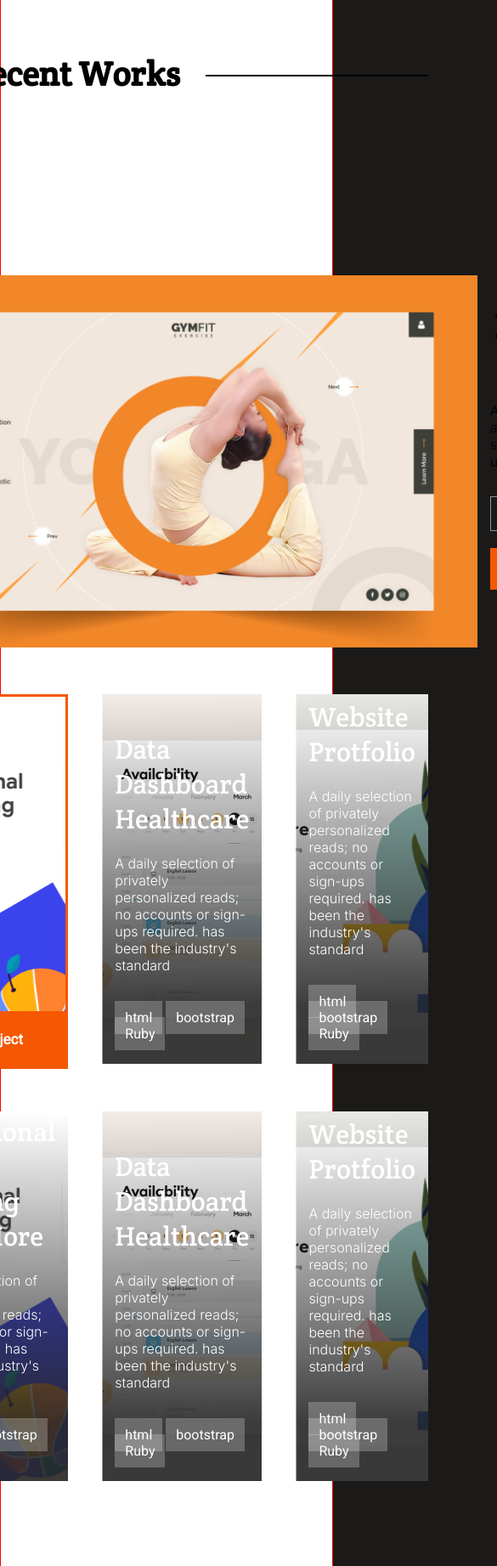
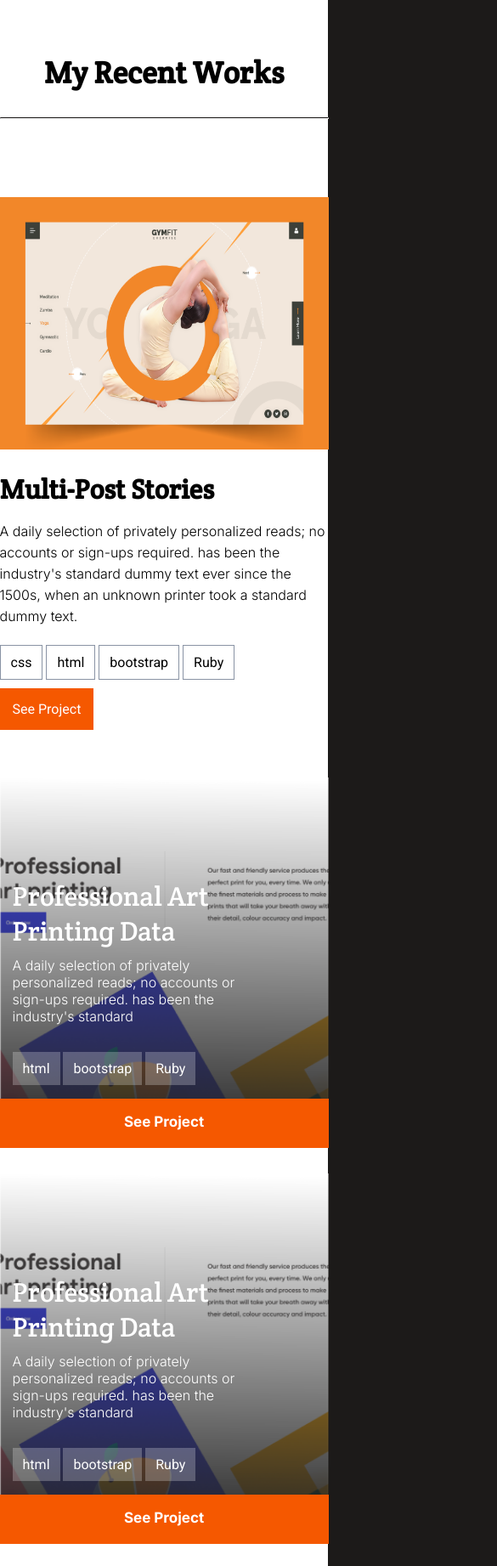
Before and after one commit to mhamedGd/microverse-portfolio, a website: page src/index.html in a window 390 px wide. Shown: the part 760-2603 px from the top of the page at 85% size, 585 px wide, since content can reach past the window. Drawn offline with Linux system fonts and the light colour scheme.

Commit message:
Add works section support for mobile

```diff
--- a/src/index.html
+++ b/src/index.html
@@ -5,7 +5,6 @@
   <meta http-equiv="X-UA-Compatible" content="IE=edge">
   <meta name="viewport" content="width=device-width, initial-scale=1.0">
   <link rel="stylesheet" href="style/style.css">
-  <link rel="preconnect" href="https://fonts.googleapis.com">
   <link rel="preconnect" href="https://fonts.gstatic.com" crossorigin>
   <link href="https://fonts.googleapis.com/css2?family=Roboto&display=swap" rel="stylesheet">
   <link href="https://fonts.googleapis.com/css2?family=Crete+Round&display=swap" rel="stylesheet">
@@ -137,5 +136,98 @@
       </ul>
     </div>
   </section>
+  <section id="projects-mobile">
+    <div id="projects-title-mobile">
+      <h2>My Recent Works</h2>
+      <hr>
+    </div>
+    <div id="project-mobile-main">
+      <img src="../rsc/images/Img-Placeholder-main.png" alt="">
+      <h2>Multi-Post Stories</h2>
+      <p>A daily selection of privately personalized reads; no accounts or sign-ups required.
+        has been the industry's standard dummy text ever since the 1500s,
+        when an unknown printer took a standard dummy text.
+      </p>
+      <ul>
+        <li>css</li>
+        <li>html</li>
+        <li>bootstrap</li>
+        <li>Ruby</li>
+      </ul>
+      <div id="see-project"><a href="">See Project</a></div>
+    </div>
+    <div class="project-mobile-template">
+      <h3>Professional Art Printing Data</h3>
+      <p>A daily selection of privately personalized reads;
+        no accounts or sign-ups required. has been the industry's standard
+      </p>
+      <ul>
+        <li>html</li>
+        <li>bootstrap</li>
+        <li>Ruby</li>
+      </ul>
+      <div><a href="">See Project</a></div>
+    </div>
+    <div class="project-mobile-template">
+      <h3>Professional Art Printing Data</h3>
+      <p>A daily selection of privately personalized reads;
+        no accounts or sign-ups required. has been the industry's standard
+      </p>
+      <ul>
+        <li>html</li>
+        <li>bootstrap</li>
+        <li>Ruby</li>
+      </ul>
+      <div><a href="">See Project</a></div>
+    </div>
+    <div class="project-mobile-template">
+      <h3>Professional Art Printing Data</h3>
+      <p>A daily selection of privately personalized reads;
+        no accounts or sign-ups required. has been the industry's standard
+      </p>
+      <ul>
+        <li>html</li>
+        <li>bootstrap</li>
+        <li>Ruby</li>
+      </ul>
+      <div><a href="">See Project</a></div>
+    </div>
+    <div class="project-mobile-template">
+      <h3>Professional Art Printing Data</h3>
+      <p>A daily selection of privately personalized reads;
+        no accounts or sign-ups required. has been the industry's standard
+      </p>
+      <ul>
+        <li>html</li>
+        <li>bootstrap</li>
+        <li>Ruby</li>
+      </ul>
+      <div><a href="">See Project</a></div>
+    </div>
+    <div class="project-mobile-template">
+      <h3>Professional Art Printing Data</h3>
+      <p>A daily selection of privately personalized reads;
+        no accounts or sign-ups required. has been the industry's standard
+      </p>
+      <ul>
+        <li>html</li>
+        <li>bootstrap</li>
+        <li>Ruby</li>
+      </ul>
+      <div><a href="">See Project</a></div>
+    </div>
+    <div class="project-mobile-template">
+      <h3>Professional Art Printing Data</h3>
+      <p>A daily selection of privately personalized reads;
+        no accounts or sign-ups required. has been the industry's standard
+      </p>
+      <ul>
+        <li>html</li>
+        <li>bootstrap</li>
+        <li>Ruby</li>
+      </ul>
+      <div><a href="">See Project</a></div>
+    </div>
+  </section>
 </body>
 </html>
--- a/src/style/style.css
+++ b/src/style/style.css
@@ -167,7 +167,6 @@ header li {
   width: 100vw;
   height: auto;
   padding-bottom: 100px;
-  border: 1px solid red;
   display: grid;
   justify-content: center;
   grid-template-columns: 0.25fr 0.25fr 0.25fr;
@@ -315,10 +314,124 @@ header li {
   background-image: url("../../rsc/images/Img-Placeholder_02.png");
 }
 
+#projects-mobile {
+  display: none;
+  padding-bottom: 200px;
+  background-color: white;
+}
+
+#projects-title-mobile {
+  margin: 100px 0 0 0;
+  text-align: center;
+  font-family: 'Crete Round', serif;
+  font-size: 24px;
+  font-weight: 700;
+}
+
+#projects-title-mobile hr {
+  border-top: 1px solid #1c1a19;
+}
+
+#project-mobile-main {
+  display: inline-flex;
+  flex-direction: column;
+  align-items: flex-start;
+}
+
+#project-mobile-main img {
+  height: 297px;
+  width: 387px;
+}
+
+#project-mobile-main h2 {
+  font-family: 'Crete Round', serif;
+  font-size: 32px;
+}
+
+#project-mobile-main p {
+  margin-top: -10px;
+  line-height: 25px;
+}
+
+#project-mobile-main ul {
+  margin-left: -40px;
+}
+
+#project-mobile-main li {
+  display: inline;
+  padding: 10px 12px;
+  border: 1px solid #8993a4;
+}
+
+#project-mobile-main a {
+  padding: 15px;
+  background-color: #f55800;
+  color: white;
+  text-decoration: none;
+}
+
+.project-mobile-template {
+  background-image: url("../../rsc/images/Img-Placeholder_03.png");
+  background-size: cover;
+  height: 386px;
+  display: flex;
+  flex-direction: column;
+  justify-content: flex-end;
+  align-items: stretch;
+  color: white;
+}
+
+.project-mobile-template * {
+  padding: 0 15px 10px 15px;
+}
+
+.project-mobile-template h3 {
+  margin-bottom: 20px;
+  font-size: 32px;
+  font-family: 'Crete Round', serif;
+  font-weight: 400;
+}
+
+.project-mobile-template p {
+  margin-top: -20px;
+  width: 295px;
+}
+
+.project-mobile-template li {
+  display: inline;
+  padding: 10px 12px;
+  background-color: rgba(255, 255, 255, 0.24);
+}
+
+.project-mobile-template div {
+  background-color: #f55800;
+  align-self: center;
+  margin-bottom: -50px;
+  height: 15%;
+  width: 100%;
+  padding: 0;
+  display: flex;
+  align-items: stretch;
+  justify-content: center;
+}
+
+.project-mobile-template a {
+  text-align: center;
+  color: white;
+  width: 100px;
+  line-height: 55px;
+  text-decoration: none;
+  padding-left: 120px;
+  padding-right: 120px;
+  font-size: 17px;
+  font-family: 'Inter', sans-serif;
+  font-weight: 700;
+}
 
 @media only screen and (max-width: 600px) {
   header {
     padding: 0 24px;
+    border: none;
   }
 
   header nav {
@@ -367,4 +480,17 @@ header li {
     font-size: 16px;
     width: 300px;
   }
+
+  #projects {
+    display: none;
+  }
+
+  #projects-mobile {
+    display: grid;
+    grid-template-columns: .8fr;
+    width: 99vw;
+    justify-content: center;
+    grid-row-gap: 80px;
+    padding-top: 40px;
+  }
 }
```
